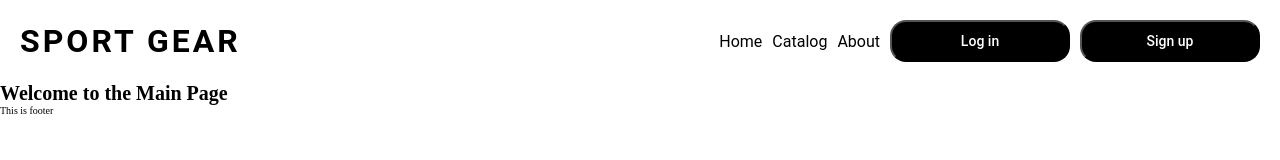
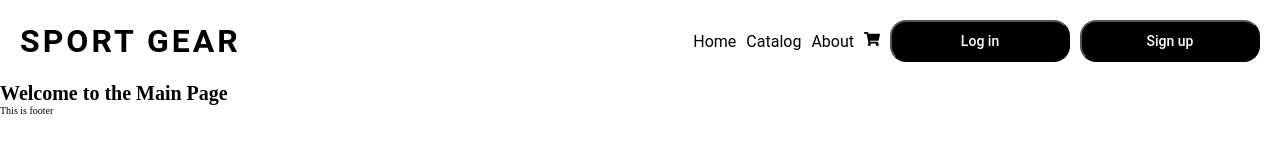
Before and after one commit to Ryhus/eCommerce-group-project, a React (Vite) app: page / in a window 1280 px wide. Shown: the top 160 px of the page. Built offline with nearby package versions, Linux system fonts and the light colour scheme; no server answers.

Commit message:
feat(basket page): add basket link to the header
- change version of react-router-dom
- add icon to link component
- add basket route to routes config
- add basket link to navigation component

```diff
--- a/package.json
+++ b/package.json
@@ -21,7 +21,7 @@
     "react": "19.1.0",
     "react-dom": "19.1.0",
     "react-icons": "5.5.0",
-    "react-router-dom": "^6.22.3",
+    "react-router-dom": "7.5.3",
     "sass": "1.87.0",
     "swiper": "^11.2.8"
   },
--- a/src/components/Navigation/Navigation.tsx
+++ b/src/components/Navigation/Navigation.tsx
@@ -1,5 +1,6 @@
 import Link from "../common/link/link";
 import Button from "../common/button/button";
+import { FaShoppingCart } from "react-icons/fa";
 import { useNavigate } from "react-router-dom";
 import { TokenService } from "../../services/TokenService";
 
@@ -31,6 +32,7 @@ function Nav({ isAuthenticated = false, className = "" }: NavProps) {
           navigate("/catalog");
         }}
       />
+
       <Link
         className="nav-link"
         text="About"
@@ -40,7 +42,16 @@ function Nav({ isAuthenticated = false, className = "" }: NavProps) {
           navigate("/about");
         }}
       />
-
+      <Link
+        className="nav-link nav-basket"
+        text=""
+        icon={<FaShoppingCart />}
+        href="/basket"
+        onClick={(e) => {
+          e.preventDefault();
+          navigate("/basket");
+        }}
+      />
       <Button
         className="auth-link btn-medium"
         text={isAuthenticated ? "Log out" : "Log in"}
--- a/src/components/common/link/link.tsx
+++ b/src/components/common/link/link.tsx
@@ -6,13 +6,15 @@ type LinkProps = {
   href: string; // URL or path to go to
   onClick?: (e: React.MouseEvent<HTMLAnchorElement>) => void; // Optional click handler
   className?: string; // Optional CSS classes
+  icon?: React.ReactNode;
 };
 
-const Link: React.FC<LinkProps> = ({ text, href, onClick, className = "" }) => {
+const Link: React.FC<LinkProps> = ({ text, href, onClick, className = "", icon }) => {
   const linkClass = `link ${className}`.trim();
 
   return (
     <a className={linkClass} href={href} onClick={onClick}>
+      {icon && <span className="link-icon">{icon}</span>}
       {text}
     </a>
   );
--- a/src/routes/routesConfig.tsx
+++ b/src/routes/routesConfig.tsx
@@ -13,6 +13,7 @@ import { ProfileFallBack } from "../pages/Fallback/ProfileFallBack";
 import { loadCutomerData } from "./DataHandlers/Profile/ProfileLoaders";
 import { actionCustomerData } from "./DataHandlers/Profile/ProfileActions";
 import ProductPage from "../pages/Product/Product";
+import BasketPage from "../pages/Basket/Basket";
 
 const router = createBrowserRouter(
   [
@@ -42,6 +43,7 @@ const router = createBrowserRouter(
         },
         { path: "product/:id", Component: ProductPage },
         { path: "about", Component: AboutPage },
+        { path: "basket", Component: BasketPage },
       ],
     },
     {
```
